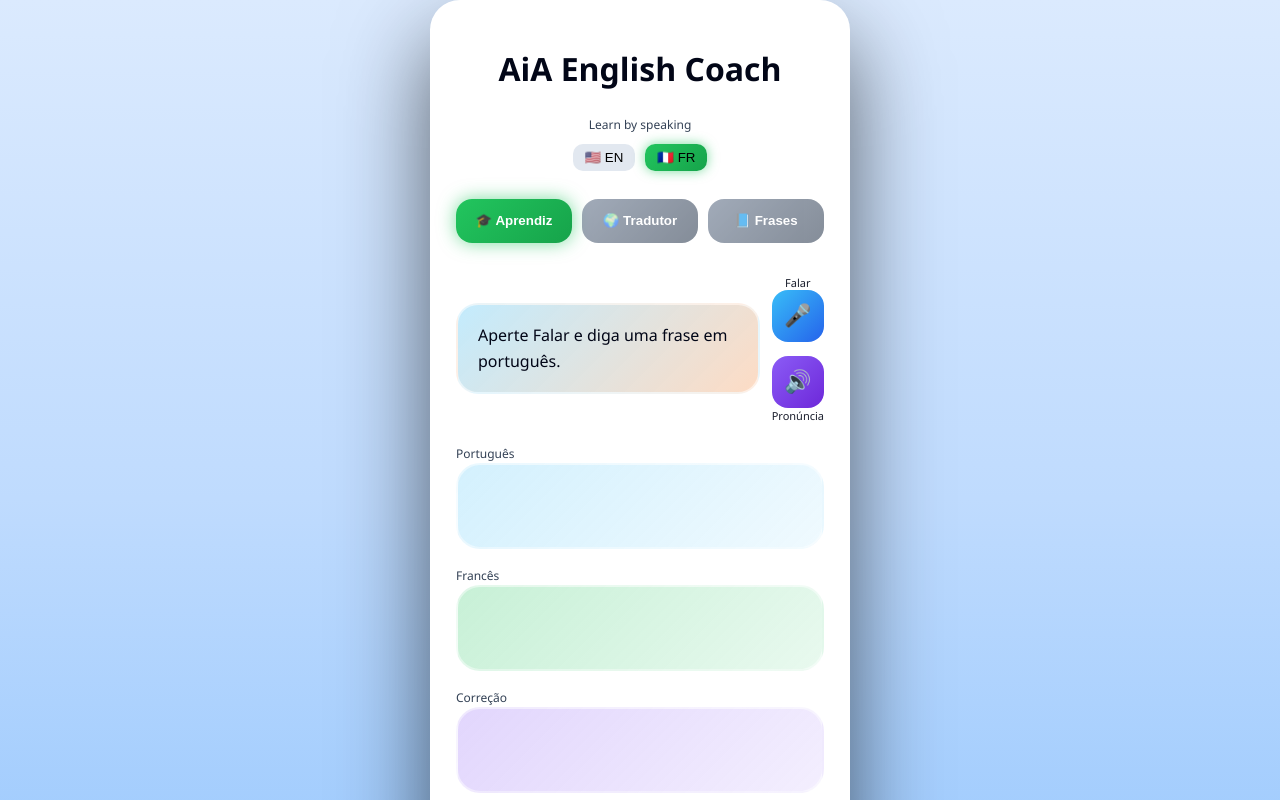
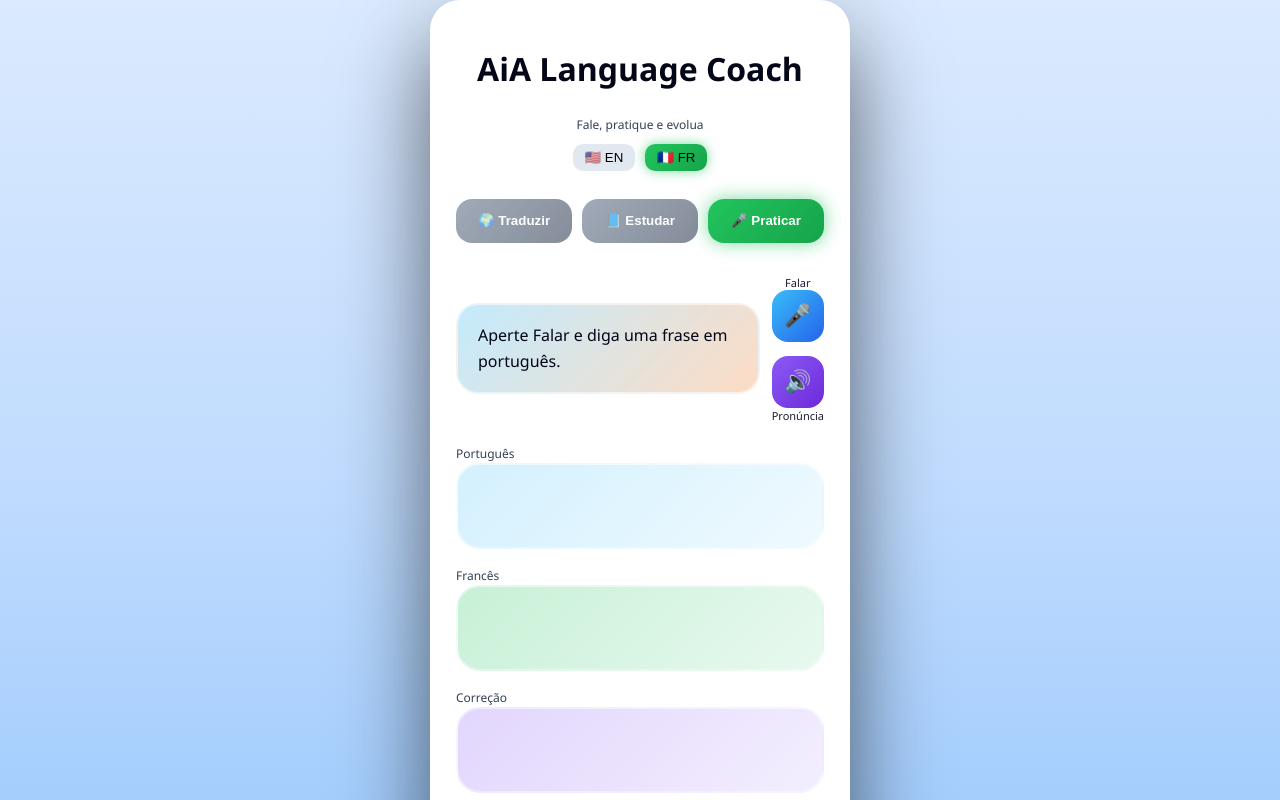
Before and after one commit to txchacal-lang/aia-english-coach2, a website: page public/index.html in a window 1280 px wide. Shown: the top 800 px of the page. Drawn offline with Linux system fonts and the light colour scheme.

Commit message:
Update index.html

```diff
--- a/public/index.html
+++ b/public/index.html
@@ -3,7 +3,7 @@
 <head>
 <meta name="viewport" content="width=device-width, initial-scale=1.0">
 <meta charset="UTF-8">
-<title>AiA English Coach</title>
+<title>AiA Language Coach</title>
 <link rel="stylesheet" href="style.css">
 </head>
 <body>
@@ -11,8 +11,8 @@
 <div class="app">
 
 <header class="top">
-<h1>AiA English Coach</h1>
-<span class="tagline">Learn by speaking</span>
+  <h1 class="app-title">AiA Language Coach</h1>
+  <span class="tagline">Fale, pratique e evolua</span>
 </header>
 
 <!-- 👇 COLOCA AQUI -->
@@ -22,9 +22,9 @@
 </div>
 
 <div class="mode-row">
-<button id="btnAprendiz" class="btn-mode active">🎓 Aprendiz</button>
-<button id="btnTradutor" class="btn-mode">🌍 Tradutor</button>
-<button id="btnFrases" class="btn-mode">📘 Frases</button>
+<button id="btnTradutor" class="btn-mode active">🌍 Traduzir</button>
+<button id="btnFrases" class="btn-mode">📘 Estudar</button>
+<button id="btnAprendiz" class="btn-mode">🎤 Praticar</button>
 </div>
 
 <div class="aia-row">
```
